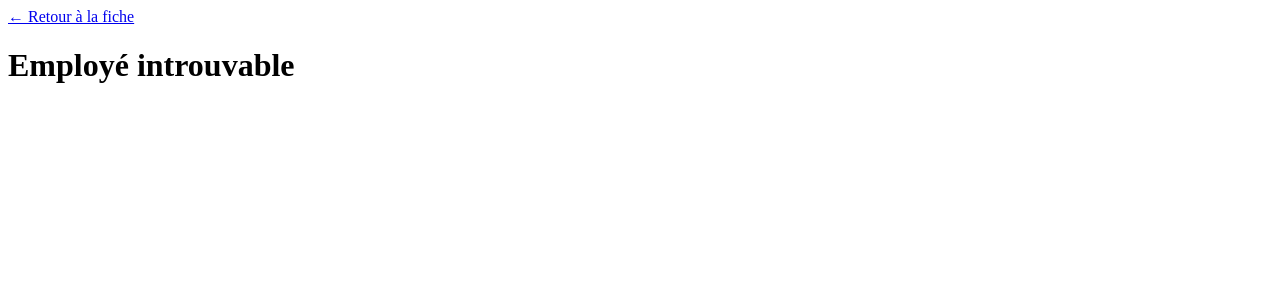
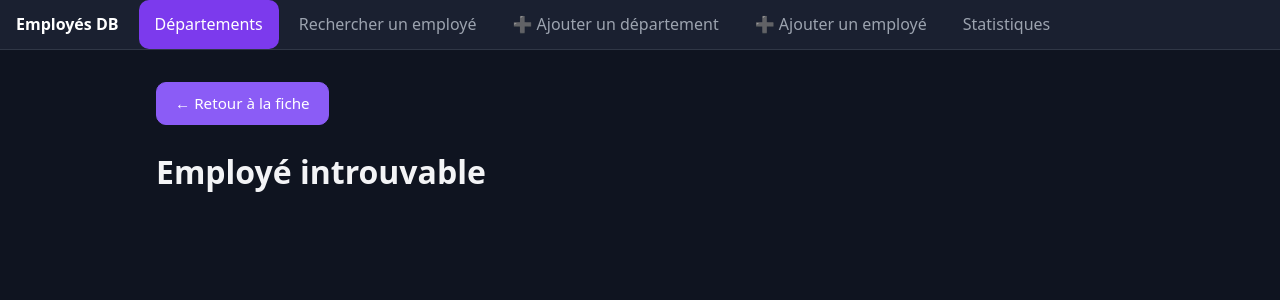
Before and after one commit to JedidiaRakotomalala/SRC-TP-REAL, a PHP site: page /pages/become_manager.php in a window 1280 px wide. Shown: the top 300 px of the page. Run offline with PHP 8.4, Linux system fonts and the light colour scheme; data that the repository does not hold is empty; some libraries are stand-ins or nearby versions.

Commit message:
update become_manager

```diff
--- a/src-tp-real/pages/become_manager.php
+++ b/src-tp-real/pages/become_manager.php
@@ -29,9 +29,24 @@
 <html>
     <head>
         <title>Devenir manager</title>
+        <link rel="stylesheet" href="../design/theme-dark/style.css">
     </head>
     <body>
-    <p><a href="fiche.php?emp_no=<?= urlencode($emp_no) ?>">&larr; Retour à la fiche</a></p>
+
+        <nav class="navbar">
+            <ul>
+                <li class="brand">Employés DB</li>
+                <li><a href="index.php" class="active">Départements</a></li>
+                <li><a href="search.php">Rechercher un employé</a></li>
+                <li><a href="dept_form.php">➕ Ajouter un département</a></li>
+                <li><a href="emp_form.php">➕ Ajouter un employé</a></li>
+                <li><a href="stats.php">Statistiques</a></li>
+            </ul>
+        </nav>
+
+
+    <div class="container">
+        <p><a href="fiche.php?emp_no=<?= urlencode($emp_no) ?>" class="btn">&larr; Retour à la fiche</a></p>
 
         <?php if (!$employee) { ?>
             <h1>Employé introuvable</h1>
@@ -48,15 +63,23 @@
                 <p style="color:red;"><?= htmlspecialchars($error) ?></p>
             <?php } ?>
 
-        <!-- b. Manager en cours affiché en haut -->
+            <h2 class="mt">Formulaire</h2>
+            <div class="card">
                 <p><strong>Manager en cours :</strong>
                     <?= $manager ? $manager['manager_name'] . ' (depuis le ' . $manager['from_date'] . ')' : 'aucun' ?>
+                <!-- b. Manager en cours affiché en haut -->
                 </p>
 
                 <form method="post" action="become_manager.php?emp_no=<?= urlencode($emp_no) ?>">
-            <p>Date de début : <input type="date" name="from_date"></p>
-            <p><input type="submit" value="Devenir manager"></p>
+                    <div class="form-group">
+                        <label for="from_date">Date de début</label>
+                        <input class="form-control" type="date" id="from_date" name="from_date">
+                    </div>
+                    <input type="submit" class="btn" value="Devenir manager">
                 </form>
+            </div>
         <?php } ?>
+        </div>
+
     </body>
 </html>
```
Lines whose indentation alone changed are shown as unchanged.
